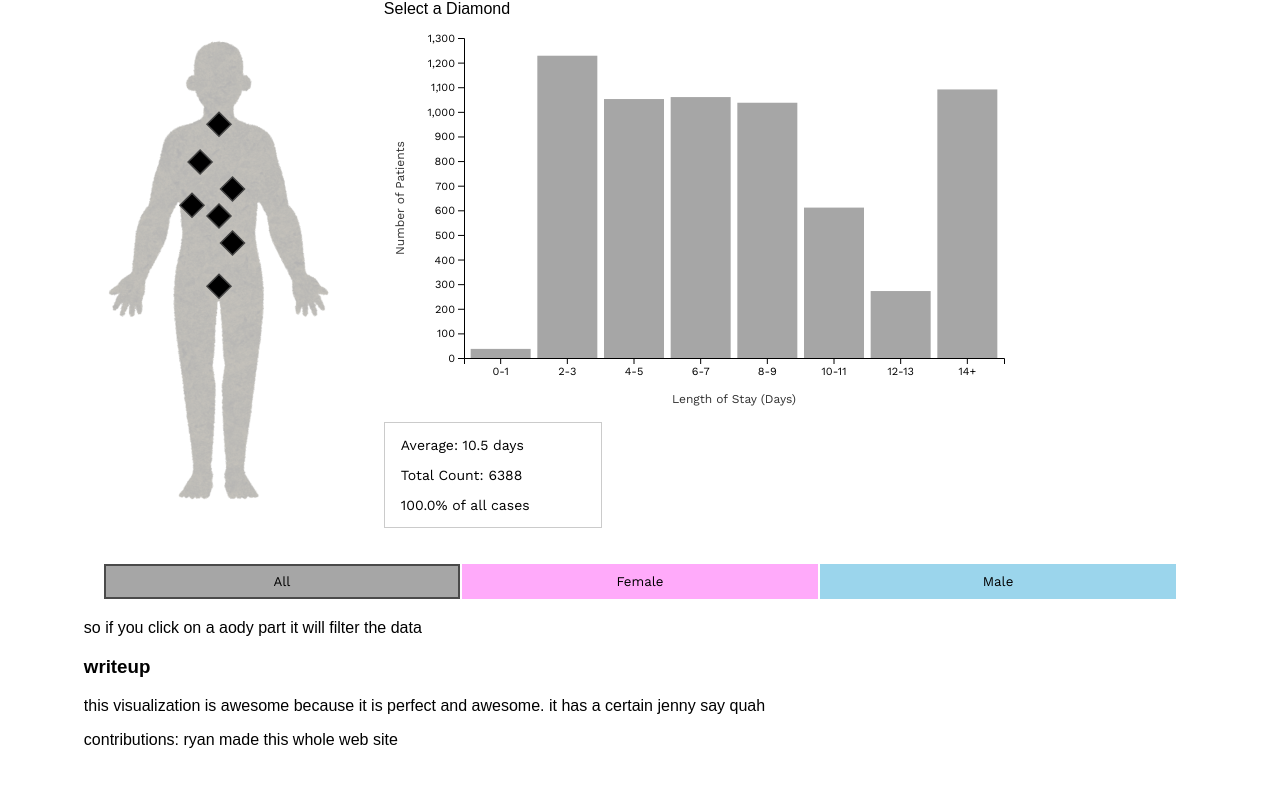
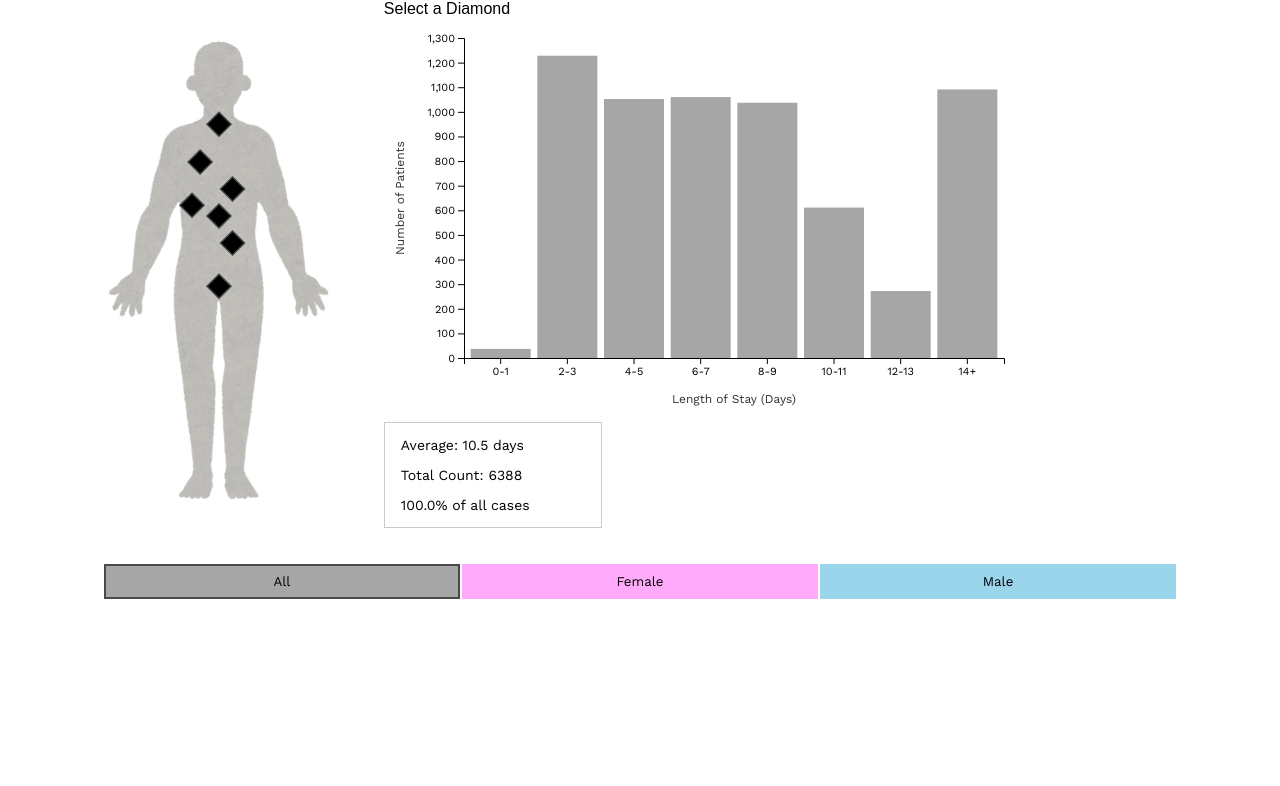
Before and after one commit to r4tangUCSD/surgery-visualization, a plain HTML site: page index.html in a window 1280 px wide. Shown: the part 180-966 px from the top of the page. After the commit the page ends 839 px from the top, so only its background shows below. Drawn offline with nearby package versions, Linux system fonts and the light colour scheme.

Commit message:
sdhflshfl

```diff
--- a/index.html
+++ b/index.html
@@ -31,19 +31,9 @@
 
 
     <div class="button-container"></div>
-    <div id="Description">
-        <p>so if you click on a aody part it will filter the data</p>
+
+    <div id="Visualization">
     </div>
-    <div id="Visualization">
 
-
-
-
-    </div>
-    <div class="Writeup">
-        <h3>writeup</h3>
-        <p>this visualization is awesome because it is perfect and awesome. it has a certain jenny say quah</p>
-        <p>contributions: ryan made this whole web site</p>
-    </div>
 </body>
 </html>
--- a/style.css
+++ b/style.css
@@ -51,6 +51,7 @@ body {
     border-width: 1px;
     border-style: solid;
     border-color: oklch(84.26% 0 333);
+    max-width: 100%;
 
 }
 
```
